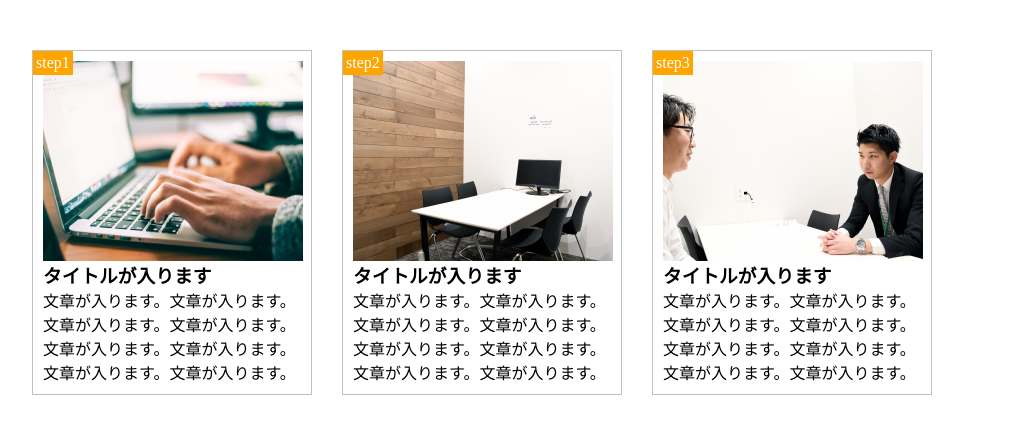
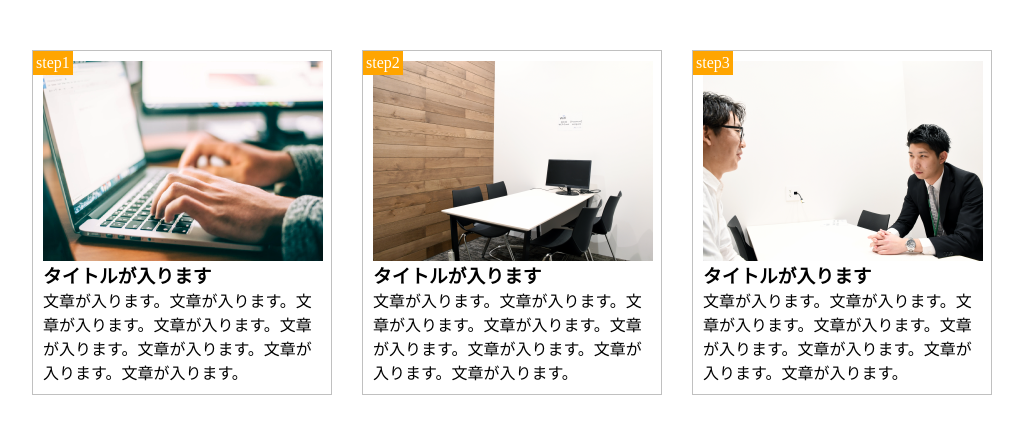
Before and after one commit to takatibi/HTML.CSS--, a plain HTML site: page index.html in a window 1280 px wide. Shown: the whole page, without its empty margins (128-1151 px from the left). Drawn offline with Linux system fonts and the light colour scheme.

Commit message:
通常時の横幅調整

```diff
--- a/style.css
+++ b/style.css
@@ -20,7 +20,7 @@
 
 .box{
 	float: left;
-	width: 280px;
+	width: 300px;
 	border:1px solid silver;
 	padding:10px;
 	margin-right: 30px;
@@ -28,7 +28,7 @@
 
 }
 
-.box last-child{
+.box:last-child{
 	margin-right: 0;
 
 }
@@ -37,9 +37,8 @@
 
 
 
-
 .left-img{
-	width: 260px;
+	width: 280px;
 	height: 200px;
 	background-image: url(img/flow01.png);
 	background-size: cover;
@@ -49,7 +48,7 @@
 }
 
 .center-img{
-		width: 260px;
+		width: 280px;
 	height: 200px;
 	background-image: url(img/flow02.png);
 	background-size: cover;
@@ -59,7 +58,7 @@
 }
 
 .right-img{
-		width: 260px;
+		width: 280px;
 	height: 200px;
 	background-image: url(img/flow03.png);
 	background-size: cover;
```
